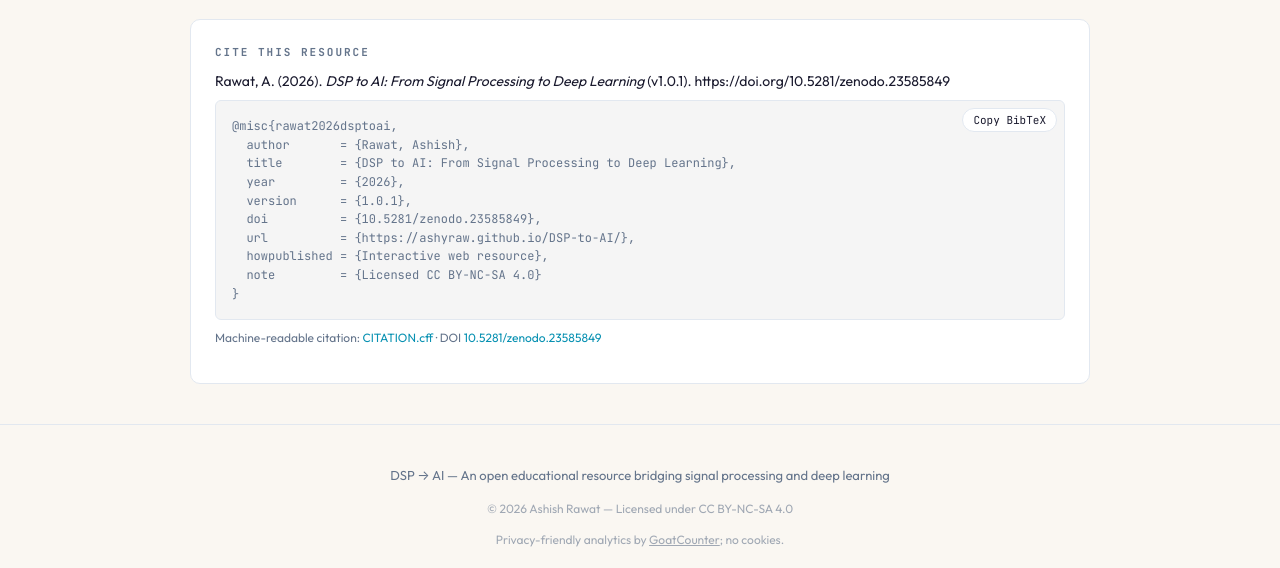
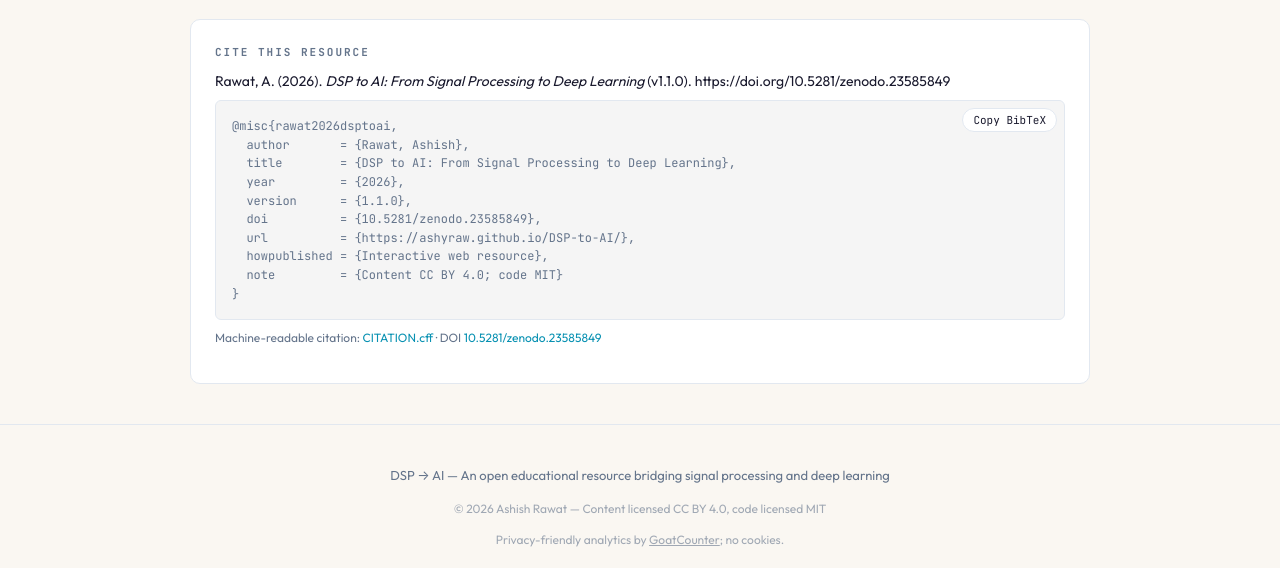
Before and after one commit to AshYRaw/DSP-to-AI, a plain HTML site: page index.html in a window 1280 px wide. Shown: the part 3956-4524 px from the top of the page. Drawn offline with Linux system fonts and the light colour scheme.

Commit message:
Relicense: content CC BY 4.0, code MIT; bump to 1.1.0
- LICENSE now explains the split, lists which paths fall under each
  license, gives attribution guidance, records third-party notices
  (GoatCounter count.js ISC; Google Fonts OFL and KaTeX MIT loaded at
  runtime, not redistributed), and notes the CC BY-NC-SA history of
  v1.0.0/v1.0.1.
- LICENSE-CONTENT: CC BY 4.0 legal code. LICENSE-CODE: MIT.
- CITATION.cff: license [CC-BY-4.0, MIT], version 1.1.0.
- .zenodo.json: license cc-by-4.0, description states the split.
- js/core/citation.js: META.license feeds the BibTeX note; version 1.1.0.
- index.html: dc.rights, rel=license, and footer text updated.
- README: badges, BibTeX note, and License section updated.

Co-Authored-By: Claude Fable 5.1 <noreply@anthropic.com>

```diff
--- a/index.html
+++ b/index.html
@@ -18,8 +18,8 @@
   <meta name="citation_keywords" content="digital signal processing; deep learning; attention; transformers; state-space models; Mamba">
   <meta name="dc.title" content="DSP to AI: From Signal Processing to Deep Learning">
   <meta name="dc.creator" content="Ashish Rawat">
-  <meta name="dc.rights" content="CC BY-NC-SA 4.0">
-  <link rel="license" href="https://creativecommons.org/licenses/by-nc-sa/4.0/">
+  <meta name="dc.rights" content="Content: CC BY 4.0. Code: MIT.">
+  <link rel="license" href="https://creativecommons.org/licenses/by/4.0/">
   <link rel="preconnect" href="https://fonts.googleapis.com">
   <link rel="preconnect" href="https://fonts.gstatic.com" crossorigin>
   <link href="https://fonts.googleapis.com/css2?family=JetBrains+Mono:wght@300;400;500;700&family=Outfit:wght@300;400;500;600;700;800;900&family=Playfair+Display:wght@700;900&display=swap" rel="stylesheet">
@@ -590,7 +590,7 @@
 <!-- Footer -->
 <footer class="site-footer">
   <p>DSP &rarr; AI &mdash; An open educational resource bridging signal processing and deep learning</p>
-  <p style="margin-top:8px;font-size:12px;opacity:0.6">&copy; 2026 Ashish Rawat &mdash; Licensed under <a href="https://creativecommons.org/licenses/by-nc-sa/4.0/" target="_blank" rel="noopener">CC BY-NC-SA 4.0</a></p>
+  <p style="margin-top:8px;font-size:12px;opacity:0.6">&copy; 2026 Ashish Rawat &mdash; Content licensed <a href="https://creativecommons.org/licenses/by/4.0/" target="_blank" rel="noopener">CC BY 4.0</a>, code licensed <a href="https://github.com/AshYRaw/DSP-to-AI/blob/main/LICENSE-CODE" target="_blank" rel="noopener">MIT</a></p>
 </footer>
 
 <!-- Scripts -->
--- a/js/core/citation.js
+++ b/js/core/citation.js
@@ -14,8 +14,9 @@
     authorApa: 'Rawat, A.',
     title: 'DSP to AI: From Signal Processing to Deep Learning',
     year: '2026',
-    version: '1.0.1',
+    version: '1.1.0',
     url: 'https://ashyraw.github.io/DSP-to-AI/',
+    license: 'Content CC BY 4.0; code MIT',
     doi: '10.5281/zenodo.23585849'  // Zenodo concept DOI (resolves to the latest version)
   };
 
@@ -53,7 +54,7 @@
       (META.doi ? '  doi          = {' + META.doi + '},\n' : '') +
       '  url          = {' + url + '},\n' +
       '  howpublished = {Interactive web resource},\n' +
-      '  note         = {Licensed CC BY-NC-SA 4.0}\n' +
+      '  note         = {' + META.license + '}\n' +
       '}';
 
     var box = document.createElement('aside');
```
Also changed, not shown: .zenodo.json, 5 other files.
